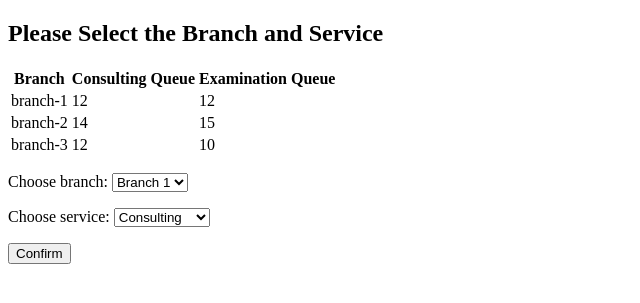
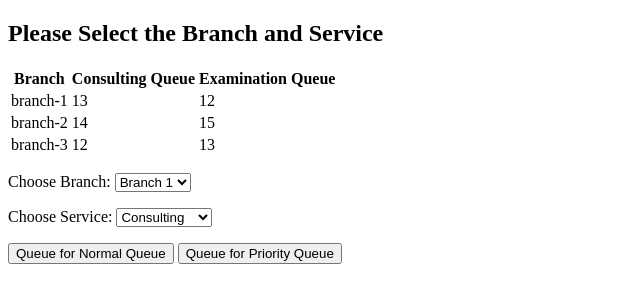
Before and after one commit to Yvonne-Jiang/Hospital-Queuing-System, a Flask app: page /patient/main in a window 1280 px wide. Shown: the top 303 px of the page, without its empty margins (0-640 px from the left). Run offline with Flask 2, Linux system fonts and the light colour scheme.

Commit message:
2023-02-03 16:42 Change for Patient

```diff
--- a/app.py
+++ b/app.py
@@ -46,8 +46,11 @@
         else:
             return None
 
-    def enqueue(self, new_patient):
-        self.normal_queue.append(new_patient)
+    def enqueue(self, new_patient, priority_type):
+        if priority_type == "normal_queue":
+            self.normal_queue.append(new_patient)
+        else:
+            self.priority_queue.append(new_patient)
 
     def searchByQnum(self, q_number):
         # Search the patient by queue number.
@@ -59,15 +62,48 @@
 
     def searchByID(self, p_id):
         # Search the patient by patient_id.
+        # For patient status
         patient = "Not Found"
         for patient_dict in self.normal_queue + self.priority_queue:
             if patient_dict['patient_id'] == p_id:
                 patient = patient_dict
         return patient
 
+    def searchNormalQnum(self, q_number, delete=False):
+        # Search the patient by queue number in normal queue, can delete.
+        # Help to set priority
+        patient = "Not Found"
+        for patient_dict in self.normal_queue:
+            if patient_dict['queue_number'] == q_number:
+                patient = patient_dict
+        if delete and patient != "Not Found":
+            self.normal_queue.remove(patient)
+        return patient
+
+    def searchMiss(self, q_number, delete=False):
+        # Search the patient by queue number.
+        # For re-schedule
+        patient = "Not Found"
+        for patient_dict in self.missed_queue:
+            if patient_dict['queue_number'] == q_number:
+                patient = patient_dict
+        if delete and patient != "Not Found":
+            self.missed_queue.remove(patient)
+        return patient
+
     def reschedule(self, q_number):
-        self.normal_queue.append()
+        # Delete in missed queue and insert into normal queue
+        patient_dict = self.searchMiss(q_number, True)
+        self.normal_queue.insert(2, patient_dict)
 
+    def setPriority(self, q_number, service):
+        # Delete in normal queue and append to priority queue
+        patient_dict = self.searchNormalQnum(q_number, True)
+        # Give a new queue number
+        prefix = "a" if service == "consulting" else "b"
+        patient_dict["queue_number"] = getQueueNumber(
+            self.priority_queue, prefix)
+        self.priority_queue.append(patient_dict)
 
 
 def read_queue():
@@ -135,14 +171,16 @@
     s.status = current_q["status"]
     return s
 
+
 def getQueueNumber(queue, prefix="A"):
-        if not queue:
-            return prefix + '001'
-        idx = []
-        for p in queue:
-            if p['queue_number'][0] == prefix:
-                idx.append(int(p['queue_number'][-3:]))
-        return prefix + str(max(idx) + 1).zfill(3)
+    if not queue:
+        return prefix + '001'
+    idx = []
+    for p in queue:
+        if p['queue_number'][0] == prefix:
+            idx.append(int(p['queue_number'][-3:]))
+    return prefix + str(max(idx) + 1).zfill(3)
+
 
 def write_service_queue(current_queue, queue, branch, service):
     queue[branch][service] = current_queue.__dict__
@@ -171,10 +209,15 @@
     if request.method == "POST":
         branch = request.form.get("branch")
         service = request.form.get("service")
+        priority_type = request.form["priority_type"]
         current_queue = read_service_queue(queue, branch, service)
         prefix = "A" if service == "consulting" else "B"
-        new_patient = {'patient_id': get_short_id(), 'queue_number': getQueueNumber(current_queue.normal_queue, prefix)}
-        current_queue.enqueue(new_patient)
+        if priority_type == "priority_queue":
+            prefix = prefix.lower()
+        new_patient = {'patient_id': get_short_id(), 'queue_number': getQueueNumber(
+            eval("current_queue."+priority_type), prefix)}
+        current_queue.enqueue(new_patient, priority_type)
+        print(new_patient)
         write_service_queue(current_queue, queue, branch, service)
         write_queue(queue)
         return redirect(url_for("patient", branch=branch, service=service, patient_id=new_patient['patient_id']))
--- a/templates/patient_main.html
+++ b/templates/patient_main.html
@@ -28,20 +28,22 @@
   </table>
 
   <form method="post">
-    <p>Choose branch:
+    <p>Choose Branch:
       <select name="branch">
         <option value="branch-1">Branch 1</option>
         <option value="branch-2">Branch 2</option>
         <option value="branch-3">Branch 3</option>
       </select>
     </p>
-    <p>Choose service:
+    <p>Choose Service:
       <select name="service">
         <option value="consulting">Consulting</option>
         <option value="examination">Examination</option>
       </select>
     </p>
-    <button type="submit">Confirm</button>
+    <button type="submit" name="priority_type" value="normal_queue">Queue for Normal Queue</button>
+    <button type="submit" name="priority_type" value="priority_queue">Queue for Priority Queue</button>
+
   </form>
 
 </body>
```
Also changed, not shown: queue.txt (+1 -1 lines), 1 other file.
